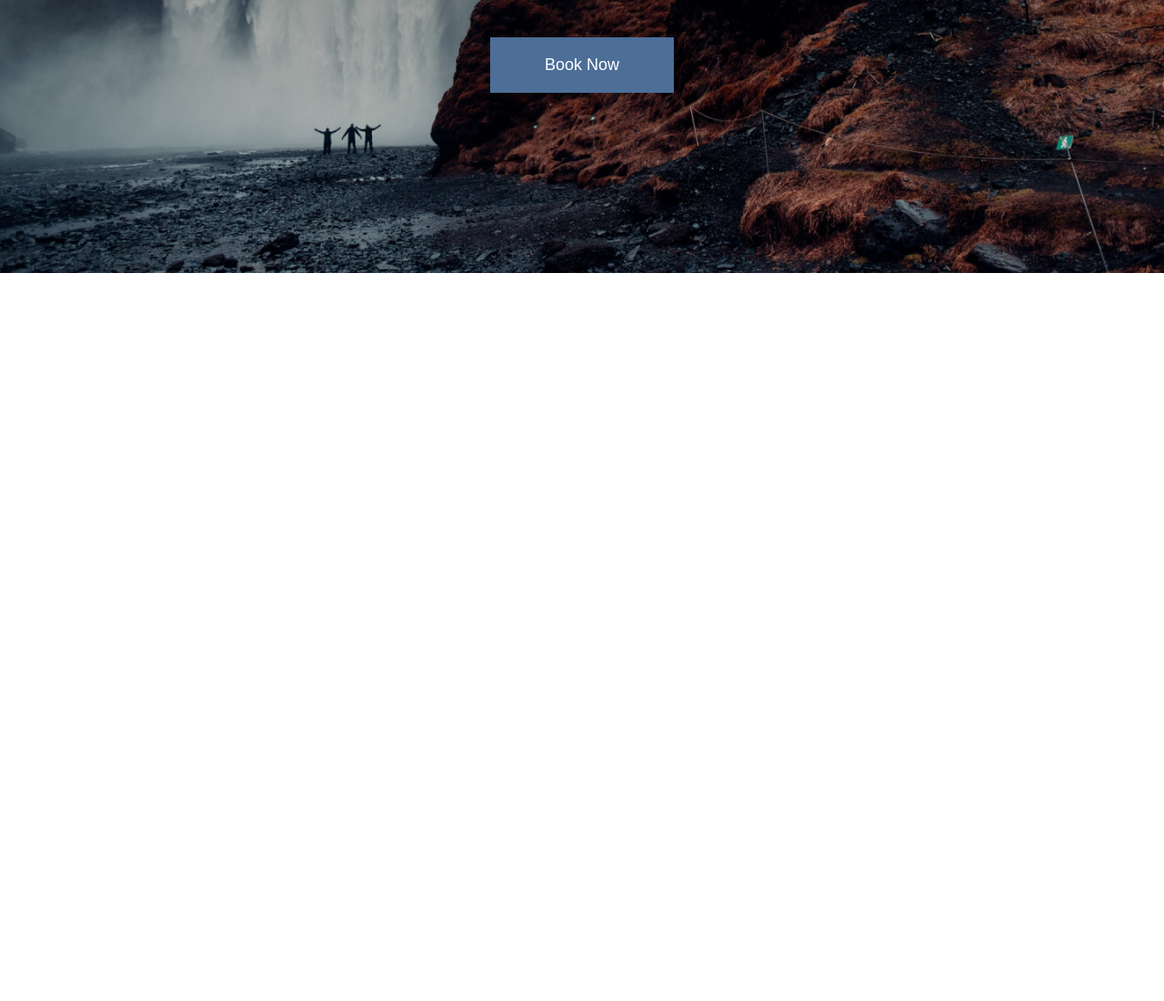
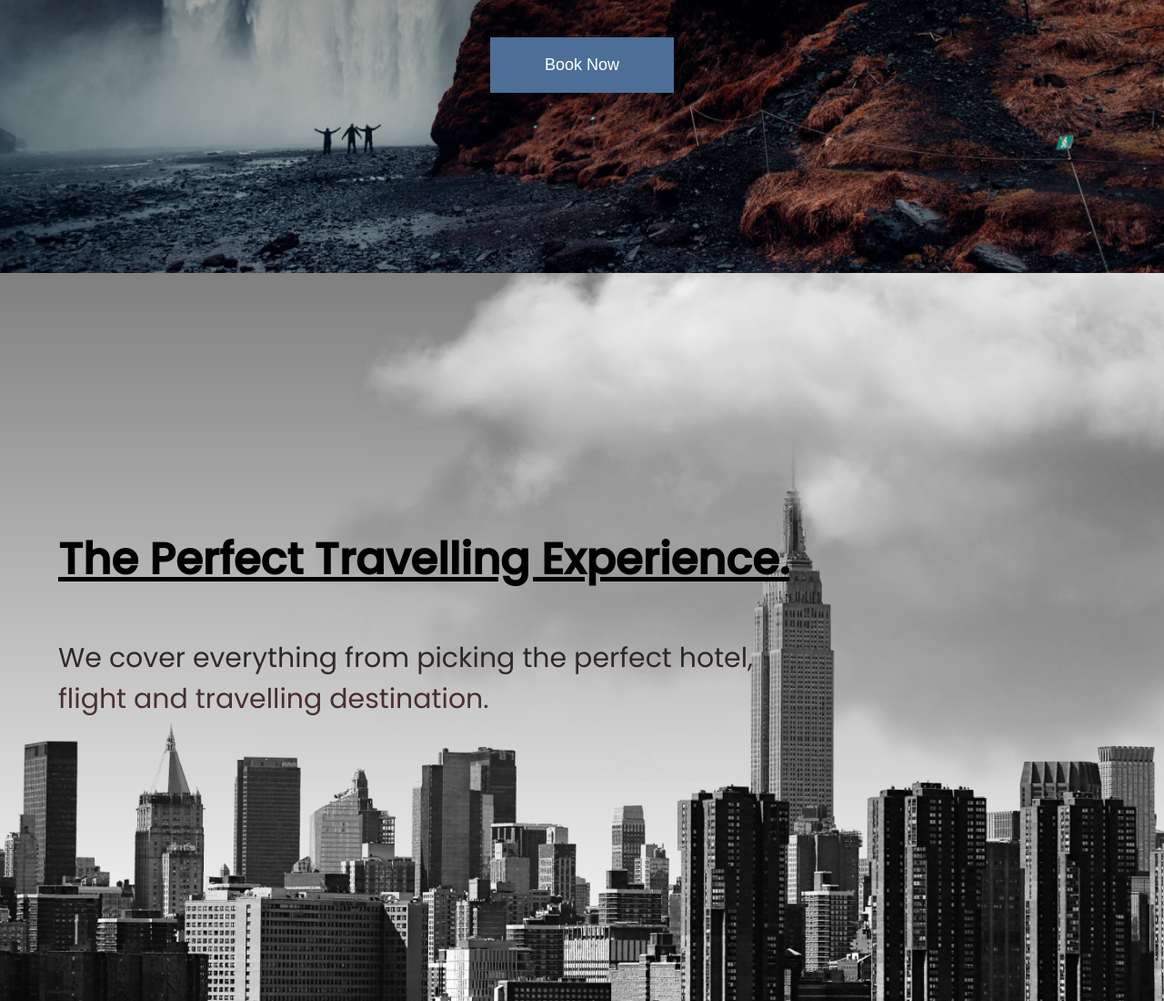
Before and after one commit to cristinamerisoiu/travel-web, a plain HTML site: page index.html in a window 1280 px wide. Shown: the part 500-1600 px from the top of the page at 91% size. Before the commit the page ends 800 px from the top, so only its background shows below. Drawn offline with Linux system fonts and the light colour scheme; a web font is replaced by a local one.

Commit message:
add locations section and animations

```diff
--- a/index.html
+++ b/index.html
@@ -6,9 +6,10 @@
     <meta http-equiv="X-UA-Compatible" content="ie=edge">
     <meta name="description" content="Travel web is a small project for focusing on design ">
     <meta name="robots" content="index,follow">
+    <link href="https://fonts.googleapis.com/css?family=Pattaya|Poppins:400,500&display=swap" rel="stylesheet">
     <link rel="icon" href="/resources/plane.svg">
-    <link href="https://fonts.googleapis.com/css?family=Pattaya|Poppins:400,500&display=swap" rel="stylesheet">
     <link rel="stylesheet" href="style.css">
+
     <title>Travel | Web </title>
 </head>
 <body>
@@ -27,6 +28,13 @@
     <h3>Start your travel at an affordable price with Travel.web <br/> Contact us now below.</h3>
     <button>Book Now</button>
 </section>
-
+<section id="locations">
+    <header class="locations-head">
+        <h2>The Perfect Travelling Experience.</h2>
+        <h3>We cover everything from picking the perfect hotel, <br/>flight and travelling destination.</h3>
+        <img src="/resources/cloud.png" class="moving-cloud-1 cloud"/>
+        <img src="/resources/cloud.png" class="moving-cloud-2 cloud"/>
+    </header>
+</section>
 </body>
 </html>
--- a/style.css
+++ b/style.css
@@ -40,7 +40,12 @@ button {
     color: white;
     font-size: 1.8rem;
     cursor: pointer;
+    transition: background 0.5s ease-in-out;
 }
+button:hover {
+    background: #27394e;
+  }
+
 .main-head {
     background: #131c27;
     color: white;
@@ -71,7 +76,7 @@ nav ul {
 
 .hero {
     min-height: 90vh;
-    background: linear-gradient(rgba(0,0,0,0.5), transparent), url(/resources/landing-page.jpg);
+    background: linear-gradient(rgba(0,0,0,0.5), transparent), url("/resources/landing-page.jpg");
     background-repeat: no-repeat;
     background-size: cover;
     background-position: center;
@@ -86,6 +91,62 @@ nav ul {
 .hero h3 {
     padding:5rem;
 }
+
+#locations {
+min-height: 100vh;
+background:linear-gradient(rgba(0,0,0,0.5), transparent), url("/resources/new-york-page.png");
+background-size:  cover;
+background-position: center;
+display: flex;
+align-items: center;
+position: relative;
+overflow: hidden;
+}
+
+.locations-head {
+    width: 90%;
+   margin: auto;
+
+}
+
+.locations-head h2 {
+padding: 1rem 0rem;
+text-decoration: underline;
+text-decoration-thickness: 0.5rem;
+}
+
+.locations-head h3 {
+    padding: 4rem 0rem;
+    background: linear-gradient(#131c27,#663b34);
+    background-clip: text;
+    -webkit-text-fill-color: transparent;
+    -webkit-background-clip: text;
+}
+
+.cloud {
+    position: absolute;
+    top:0%;
+    right: 0%;
+}
+.moving-cloud-1 {
+    animation: cloudAnimation 3s infinite alternate ease-in-out;
+}
+
+.moving-cloud-2{
+    top:20%;
+    z-index: -1;
+    opacity: 0.5;
+    animation: cloudAnimation 3.5s infinite alternate ease-in-out;
+}
+
+@keyframes cloudAnimation {
+    from {
+      transform: translate(10%, -10%);
+    }
+    to {
+      transform: translate(0%, 0%);
+    }
+  }
 @media screen and (max-width: 932px) {
     html {
         font-size: 45%;
@@ -96,6 +157,21 @@ nav ul {
     #logo {
         padding: 2rem;
     }
+    .cloud {
+        height: 40rem;
+        pointer-events: none;
+      }
+      .moving-cloud-1 {
+        z-index: -1;
+      }
+      .moving-cloud-2 {
+        z-index: -2;
+      }
+      .locations-head h3 {
+        background: rgba(19, 28, 39, 0.8);
+        -webkit-text-fill-color: white;
+        padding: 1rem;
+      }
 }
 @media screen and (max-width: 1024px) {
     html {
```
